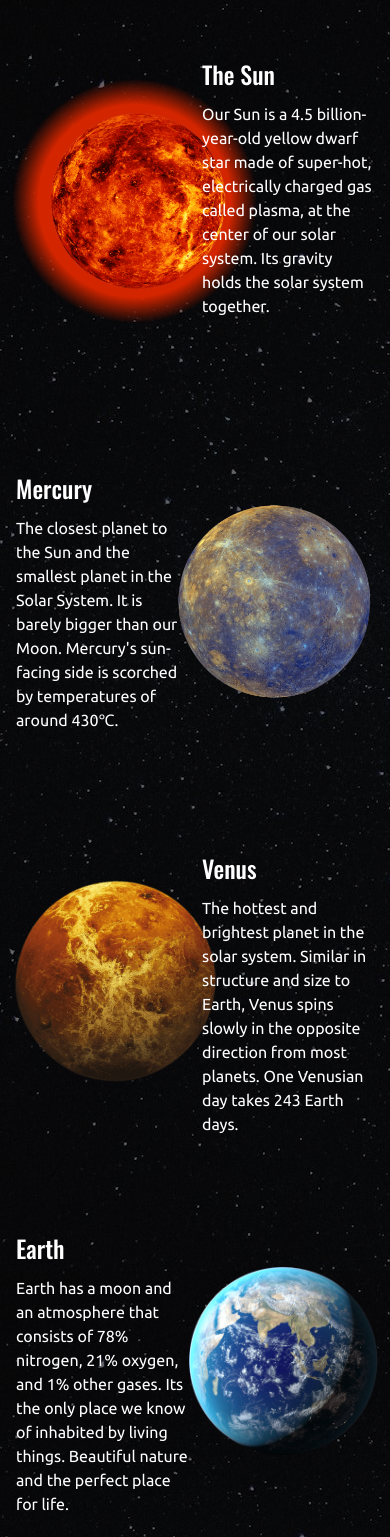
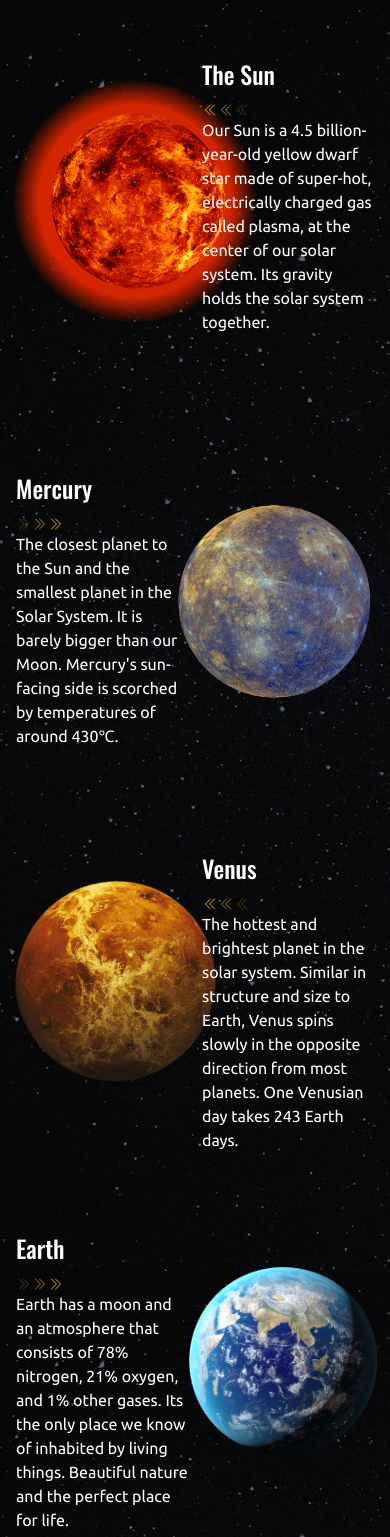
Before and after one commit to DenysKors/AboveTheSky_PetProject, a React (Vite) app: page / in a window 390 px wide. Shown: the part 431-1968 px from the top of the page. Built offline with nearby package versions, Linux system fonts and the light colour scheme.

Commit message:
Change section image dimensions

```diff
--- a/src/components/EarthSection.jsx
+++ b/src/components/EarthSection.jsx
@@ -11,10 +11,10 @@ function EarthSection() {
         </div>
         <div className="absolute z-10 left-0 md:left-[5%] top-[15%] p-1 max-w-[180px] md:max-w-[225px] lg:max-w-[320px] xl:max-w-[380px]">
           <h2 className="section-title">Earth</h2>
-          <div className="hidden md:flex">
-            <ChevronDoubleRightIcon className="text-yellow-500 md:w-5 md:h-5 lg:w-7 lg:h-7 animate-pulse" />
-            <ChevronDoubleRightIcon className="text-yellow-500 md:w-5 md:h-5 lg:w-7 lg:h-7 animate-pulseDel4" />
-            <ChevronDoubleRightIcon className="text-yellow-500 md:w-5 md:h-5 lg:w-7 lg:h-7 animate-pulseDel7" />
+          <div className="flex">
+            <ChevronDoubleRightIcon className="text-yellow-500 w-4 h-4 md:w-5 md:h-5 lg:w-7 lg:h-7 animate-pulse" />
+            <ChevronDoubleRightIcon className="text-yellow-500 w-4 h-4 md:w-5 md:h-5 lg:w-7 lg:h-7 animate-pulseDel4" />
+            <ChevronDoubleRightIcon className="text-yellow-500 w-4 h-4 md:w-5 md:h-5 lg:w-7 lg:h-7 animate-pulseDel7" />
           </div>
           <p className="section-text">
             Earth has a moon and an atmosphere that consists of 78% nitrogen,
--- /dev/null
+++ b/src/components/FormModal.jsx
@@ -0,0 +1,21 @@
+import { Dialog } from "@headlessui/react";
+
+function FormModal({ isOpen, setIsOpen }) {
+  return (
+    <Dialog
+      open={isOpen}
+      onClose={() => setIsOpen(false)}
+      className="relative z-20"
+    >
+      {/* The backdrop, rendered as a fixed sibling to the panel container */}
+      <div className="fixed inset-0 bg-black/80" aria-hidden="true" />
+
+      {/* Full-screen container to center the panel */}
+      <div className="fixed inset-0 flex w-screen items-center justify-center p-4">
+        {/* The actual dialog panel  */}
+        <Dialog.Panel className="p-6 mx-auto max-w-4xl max-h-[95vh] rounded bg-white overflow-y-auto"></Dialog.Panel>
+      </div>
+    </Dialog>
+  );
+}
+export default FormModal;
--- a/src/components/MarsSection.jsx
+++ b/src/components/MarsSection.jsx
@@ -17,10 +17,10 @@ function MarsSection() {
         </div>
         <div className="absolute z-10 right-0 md:right-[5%] top-[15%] p-1 max-w-[180px] md:max-w-[225px] lg:max-w-[320px] xl:max-w-[380px]">
           <h2 className="section-title">Mars</h2>
-          <div className="hidden md:flex">
-            <ChevronDoubleLeftIcon className="text-yellow-500 md:w-5 md:h-5 lg:w-7 lg:h-7 animate-pulseDel7" />
-            <ChevronDoubleLeftIcon className="text-yellow-500 md:w-5 md:h-5 lg:w-7 lg:h-7 animate-pulseDel4" />
-            <ChevronDoubleLeftIcon className="text-yellow-500 md:w-5 md:h-5 lg:w-7 lg:h-7 animate-pulse" />
+          <div className="flex">
+            <ChevronDoubleLeftIcon className="text-yellow-500 w-4 h-4 md:w-5 md:h-5 lg:w-7 lg:h-7 animate-pulseDel7" />
+            <ChevronDoubleLeftIcon className="text-yellow-500 w-4 h-4 md:w-5 md:h-5 lg:w-7 lg:h-7 animate-pulseDel4" />
+            <ChevronDoubleLeftIcon className="text-yellow-500 w-4 h-4 md:w-5 md:h-5 lg:w-7 lg:h-7 animate-pulse" />
           </div>
           <p className="section-text">
             The only planet inhabited entirely by robots and home to the highest
--- a/src/components/MercurySection.jsx
+++ b/src/components/MercurySection.jsx
@@ -13,10 +13,10 @@ function MercurySection() {
       </div>
       <div className="absolute z-10 left-0 md:left-[5%] top-[15%] p-1 max-w-[180px] md:max-w-[225px] lg:max-w-[320px] xl:max-w-[380px]">
         <h2 className="section-title">Mercury</h2>
-        <div className="hidden md:flex">
-          <ChevronDoubleRightIcon className="text-yellow-500 md:w-5 md:h-5 lg:w-7 lg:h-7 animate-pulse" />
-          <ChevronDoubleRightIcon className="text-yellow-500 md:w-5 md:h-5 lg:w-7 lg:h-7 animate-pulseDel4" />
-          <ChevronDoubleRightIcon className="text-yellow-500 md:w-5 md:h-5 lg:w-7 lg:h-7 animate-pulseDel7" />
+        <div className="flex">
+          <ChevronDoubleRightIcon className="text-yellow-500 w-4 h-4 md:w-5 md:h-5 lg:w-7 lg:h-7 animate-pulse" />
+          <ChevronDoubleRightIcon className="text-yellow-500 w-4 h-4 md:w-5 md:h-5 lg:w-7 lg:h-7 animate-pulseDel4" />
+          <ChevronDoubleRightIcon className="text-yellow-500 w-4 h-4 md:w-5 md:h-5 lg:w-7 lg:h-7 animate-pulseDel7" />
         </div>
         <p className="section-text">
           The closest planet to the Sun and the smallest planet in the Solar
--- a/src/components/NeptuneSection.jsx
+++ b/src/components/NeptuneSection.jsx
@@ -11,10 +11,10 @@ function NeptuneSection() {
         </div>
         <div className="absolute z-10 right-0 md:right-[5%] top-[15%] p-1 max-w-[180px] md:max-w-[225px] lg:max-w-[320px] xl:max-w-[380px]">
           <h2 className="section-title">Neptune</h2>
-          <div className="hidden md:flex">
-            <ChevronDoubleLeftIcon className="text-yellow-500 md:w-5 md:h-5 lg:w-7 lg:h-7 animate-pulseDel7" />
-            <ChevronDoubleLeftIcon className="text-yellow-500 md:w-5 md:h-5 lg:w-7 lg:h-7 animate-pulseDel4" />
-            <ChevronDoubleLeftIcon className="text-yellow-500 md:w-5 md:h-5 lg:w-7 lg:h-7 animate-pulse" />
+          <div className="flex">
+            <ChevronDoubleLeftIcon className="text-yellow-500 w-4 h-4 md:w-5 md:h-5 lg:w-7 lg:h-7 animate-pulseDel7" />
+            <ChevronDoubleLeftIcon className="text-yellow-500 w-4 h-4 md:w-5 md:h-5 lg:w-7 lg:h-7 animate-pulseDel4" />
+            <ChevronDoubleLeftIcon className="text-yellow-500 w-4 h-4 md:w-5 md:h-5 lg:w-7 lg:h-7 animate-pulse" />
           </div>
           <p className="section-text">
             Not visible to the naked eye and was the first planet located
--- a/src/components/PlutoSection.jsx
+++ b/src/components/PlutoSection.jsx
@@ -6,15 +6,15 @@ function PlutoSection() {
   return (
     <section className="md:pt-28 lg:pt-36" id="pluto">
       <div className="relative w-full h-[380px] md:h-[620px] lg:h-[840px] flex items-center justify-end">
-        <div className="w-[calc(100vw-52%)] flex justify-end">
+        <div className="w-[calc(100vw-60%)] flex justify-end">
           <img src={Pluto} alt="pluto" loading="lazy" />
         </div>
         <div className="absolute z-10 left-0 md:left-[5%] top-[15%] p-1 max-w-[180px] md:max-w-[225px] lg:max-w-[320px] xl:max-w-[380px]">
           <h2 className="section-title">Pluto</h2>
-          <div className="hidden md:flex">
-            <ChevronDoubleRightIcon className="text-yellow-500 md:w-5 md:h-5 lg:w-7 lg:h-7 animate-pulse" />
-            <ChevronDoubleRightIcon className="text-yellow-500 md:w-5 md:h-5 lg:w-7 lg:h-7 animate-pulseDel4" />
-            <ChevronDoubleRightIcon className="text-yellow-500 md:w-5 md:h-5 lg:w-7 lg:h-7 animate-pulseDel7" />
+          <div className="flex">
+            <ChevronDoubleRightIcon className="text-yellow-500 w-4 h-4 md:w-5 md:h-5 lg:w-7 lg:h-7 animate-pulse" />
+            <ChevronDoubleRightIcon className="text-yellow-500 w-4 h-4 md:w-5 md:h-5 lg:w-7 lg:h-7 animate-pulseDel4" />
+            <ChevronDoubleRightIcon className="text-yellow-500 w-4 h-4 md:w-5 md:h-5 lg:w-7 lg:h-7 animate-pulseDel7" />
           </div>
           <p className="section-text">
             Dwarf planets like Pluto were defined as objects that orbit the Sun,
--- a/src/components/SaturnSection.jsx
+++ b/src/components/SaturnSection.jsx
@@ -11,10 +11,10 @@ function SaturnSection() {
         </div>
         <div className="absolute z-10 right-0 md:right-[5%] top-[15%] p-1 max-w-[180px] md:max-w-[225px] lg:max-w-[320px] xl:max-w-[380px]">
           <h2 className="section-title">Saturn</h2>
-          <div className="hidden md:flex">
-            <ChevronDoubleLeftIcon className="text-yellow-500 md:w-5 md:h-5 lg:w-7 lg:h-7 animate-pulseDel7" />
-            <ChevronDoubleLeftIcon className="text-yellow-500 md:w-5 md:h-5 lg:w-7 lg:h-7 animate-pulseDel4" />
-            <ChevronDoubleLeftIcon className="text-yellow-500 md:w-5 md:h-5 lg:w-7 lg:h-7 animate-pulse" />
+          <div className="flex">
+            <ChevronDoubleLeftIcon className="text-yellow-500 w-4 h-4 md:w-5 md:h-5 lg:w-7 lg:h-7 animate-pulseDel7" />
+            <ChevronDoubleLeftIcon className="text-yellow-500 w-4 h-4 md:w-5 md:h-5 lg:w-7 lg:h-7 animate-pulseDel4" />
+            <ChevronDoubleLeftIcon className="text-yellow-500 w-4 h-4 md:w-5 md:h-5 lg:w-7 lg:h-7 animate-pulse" />
           </div>
           <p className="section-text">
             For now, it has 146 moons in its orbit. Saturn&apos;s rings are
--- a/src/components/SunSection.jsx
+++ b/src/components/SunSection.jsx
@@ -15,10 +15,10 @@ function SunSection() {
       </div>
       <div className="absolute z-10 right-0 md:right-[5%] top-[15%] p-1 max-w-[180px] md:max-w-[225px] lg:max-w-[320px] xl:max-w-[380px]">
         <h2 className="section-title">The Sun</h2>
-        <div className="hidden md:flex">
-          <ChevronDoubleLeftIcon className="text-yellow-500 md:w-5 md:h-5 lg:w-7 lg:h-7 animate-pulseDel7" />
-          <ChevronDoubleLeftIcon className="text-yellow-500 md:w-5 md:h-5 lg:w-7 lg:h-7 animate-pulseDel4" />
-          <ChevronDoubleLeftIcon className="text-yellow-500 md:w-5 md:h-5 lg:w-7 lg:h-7 animate-pulse" />
+        <div className="flex">
+          <ChevronDoubleLeftIcon className="text-yellow-500 w-4 h-4 md:w-5 md:h-5 lg:w-7 lg:h-7 animate-pulseDel7" />
+          <ChevronDoubleLeftIcon className="text-yellow-500 w-4 h-4 md:w-5 md:h-5 lg:w-7 lg:h-7 animate-pulseDel4" />
+          <ChevronDoubleLeftIcon className="text-yellow-500 w-4 h-4 md:w-5 md:h-5 lg:w-7 lg:h-7 animate-pulse" />
         </div>
         <p className="section-text">
           Our Sun is a 4.5 billion-year-old yellow dwarf star made of super-hot,
--- a/src/components/UranusSection.jsx
+++ b/src/components/UranusSection.jsx
@@ -7,15 +7,15 @@ function UranusSection() {
   return (
     <section className="md:pt-28 lg:pt-36" id="uranus">
       <div className="relative w-full h-[380px] md:h-[620px] lg:h-[840px] flex items-center justify-end">
-        <div className="w-[calc(100vw-50%)] flex justify-end">
+        <div className="w-[calc(100vw-60%)] flex justify-end">
           <img src={Uranus} alt="uranus" loading="lazy" />
         </div>
         <div className="absolute z-10 left-0 md:left-[5%] top-[15%] p-1 max-w-[180px] md:max-w-[225px] lg:max-w-[320px] xl:max-w-[380px]">
           <h2 className="section-title">Uranus</h2>
-          <div className="hidden md:flex">
-            <ChevronDoubleRightIcon className="text-yellow-500 md:w-5 md:h-5 lg:w-7 lg:h-7 animate-pulse" />
-            <ChevronDoubleRightIcon className="text-yellow-500 md:w-5 md:h-5 lg:w-7 lg:h-7 animate-pulseDel4" />
-            <ChevronDoubleRightIcon className="text-yellow-500 md:w-5 md:h-5 lg:w-7 lg:h-7 animate-pulseDel7" />
+          <div className="flex">
+            <ChevronDoubleRightIcon className="text-yellow-500 w-4 h-4 md:w-5 md:h-5 lg:w-7 lg:h-7 animate-pulse" />
+            <ChevronDoubleRightIcon className="text-yellow-500 w-4 h-4 md:w-5 md:h-5 lg:w-7 lg:h-7 animate-pulseDel4" />
+            <ChevronDoubleRightIcon className="text-yellow-500 w-4 h-4 md:w-5 md:h-5 lg:w-7 lg:h-7 animate-pulseDel7" />
           </div>
           <p className="section-text">
             Uranus is a very cold and windy planet, blue-green in color due to
--- a/src/components/VenusSection.jsx
+++ b/src/components/VenusSection.jsx
@@ -18,10 +18,10 @@ function VenusSection() {
       </div>
       <div className="absolute z-10 right-0 md:right-[5%] top-[15%] p-1 max-w-[180px] md:max-w-[225px] lg:max-w-[320px] xl:max-w-[380px]">
         <h2 className="section-title">Venus</h2>
-        <div className="hidden md:flex">
-          <ChevronDoubleLeftIcon className="text-yellow-500 md:w-5 md:h-5 lg:w-7 lg:h-7 animate-pulseDel7" />
-          <ChevronDoubleLeftIcon className="text-yellow-500 md:w-5 md:h-5 lg:w-7 lg:h-7 animate-pulseDel4" />
-          <ChevronDoubleLeftIcon className="text-yellow-500 md:w-5 md:h-5 lg:w-7 lg:h-7 animate-pulse" />
+        <div className="flex">
+          <ChevronDoubleLeftIcon className="text-yellow-500 w-4 h-4 md:w-5 md:h-5 lg:w-7 lg:h-7 animate-pulseDel7" />
+          <ChevronDoubleLeftIcon className="text-yellow-500 w-4 h-4 md:w-5 md:h-5 lg:w-7 lg:h-7 animate-pulseDel4" />
+          <ChevronDoubleLeftIcon className="text-yellow-500 w-4 h-4 md:w-5 md:h-5 lg:w-7 lg:h-7 animate-pulse" />
         </div>
         <p className="section-text">
           The hottest and brightest planet in the solar system. Similar in
```
Also changed, not shown: src/components/Footer.jsx (+17 -10 lines), src/components/JupiterSection.jsx (+5 -5 lines).
